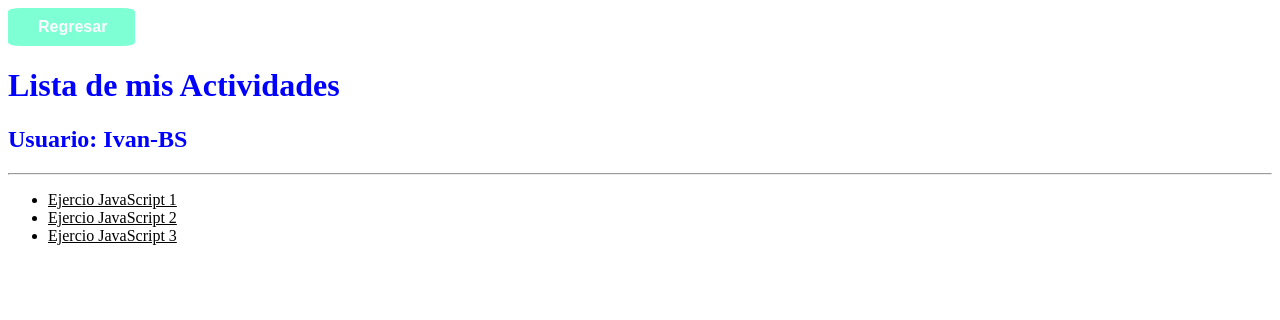
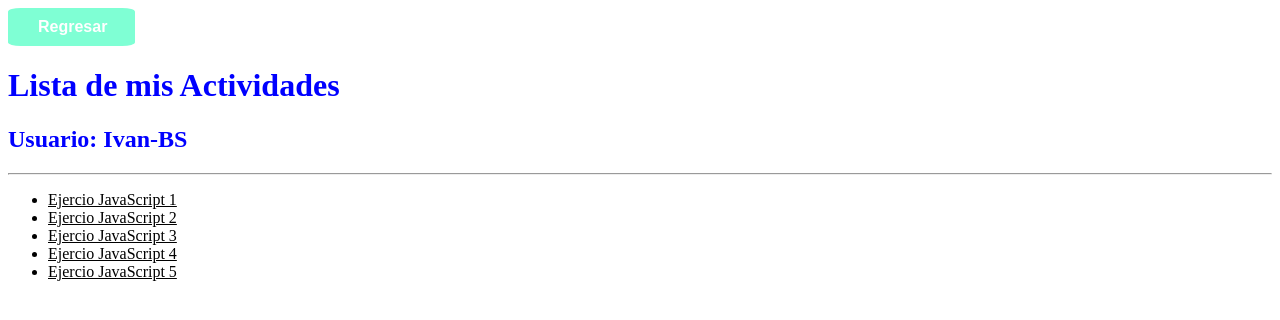
Before and after one commit to Ivan-BS/Fundadementos-desarrollo-web, a plain HTML site: page index.html in a window 1280 px wide. Drawn offline with Linux system fonts and the light colour scheme.

Commit message:
Añadí links ejercicios

```diff
--- a/index.html
+++ b/index.html
@@ -15,9 +15,9 @@
     <ul>
         <li><a href="https://fdw52ad2022.github.io/website52/Ivan-BS/js1.html" target="_blank">Ejercio JavaScript 1</li>
         <li><a href="https://fdw52ad2022.github.io/website52/Ivan-BS/js2.html" target="_blank">Ejercio JavaScript 2</li>
-            <li><a href="https://ivan-bs.github.io/Fundadementos-desarrollo-web-/js3.html" target="_blank">Ejercio JavaScript 3</li>
-
-
-    </ul>
+        <li><a href="https://ivan-bs.github.io/Fundadementos-desarrollo-web-/js3.html" target="_blank">Ejercio JavaScript 3</li>
+        <li><a href="https://ivan-bs.github.io/Fundadementos-desarrollo-web-/js4.html" target="_blank">Ejercio JavaScript 4</li>
+            <li><a href="https://ivan-bs.github.io/Fundadementos-desarrollo-web-/js5.html" target="_blank">Ejercio JavaScript 5</li>
+</ul>
 </body>
 </html>
```
